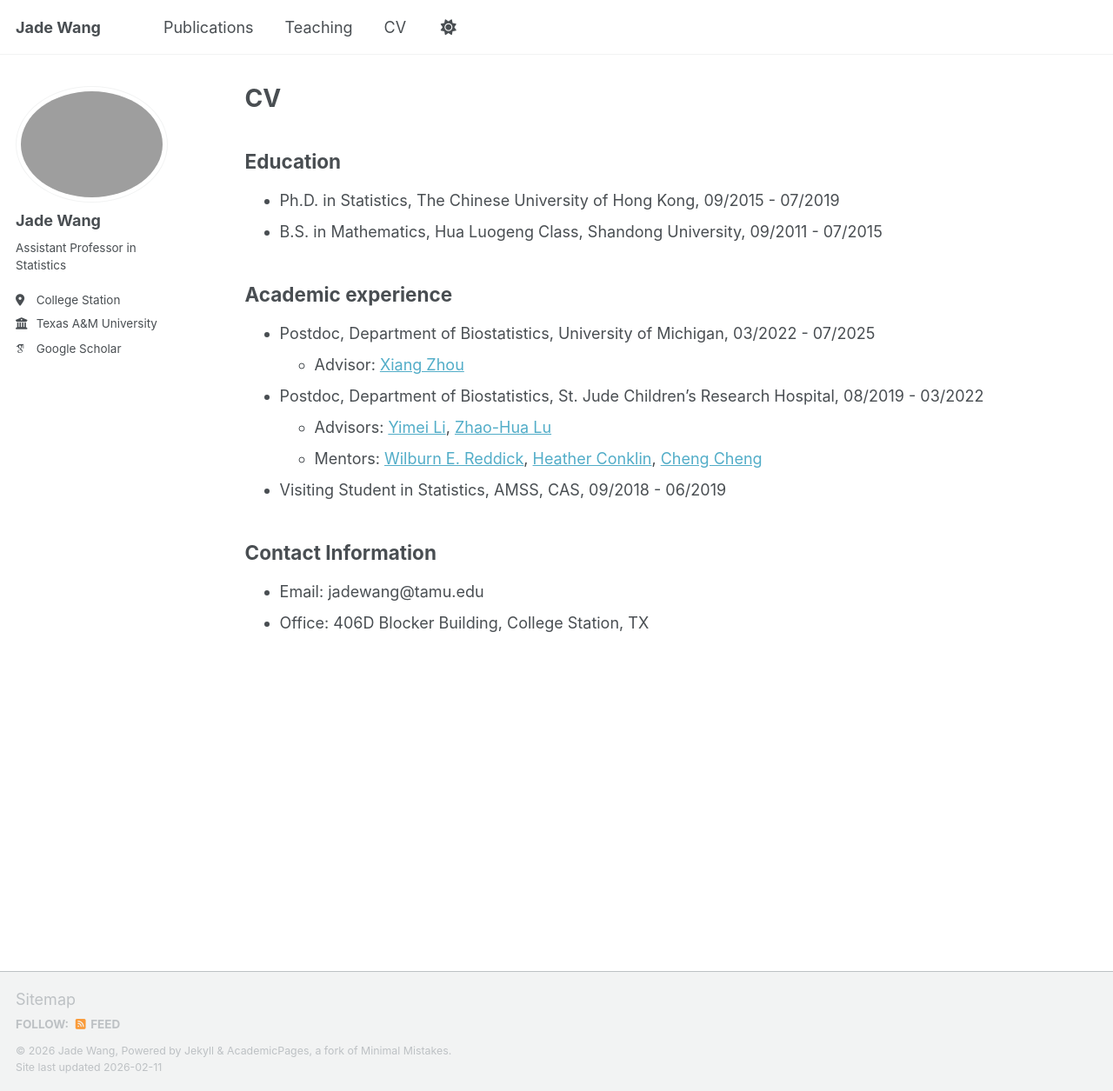
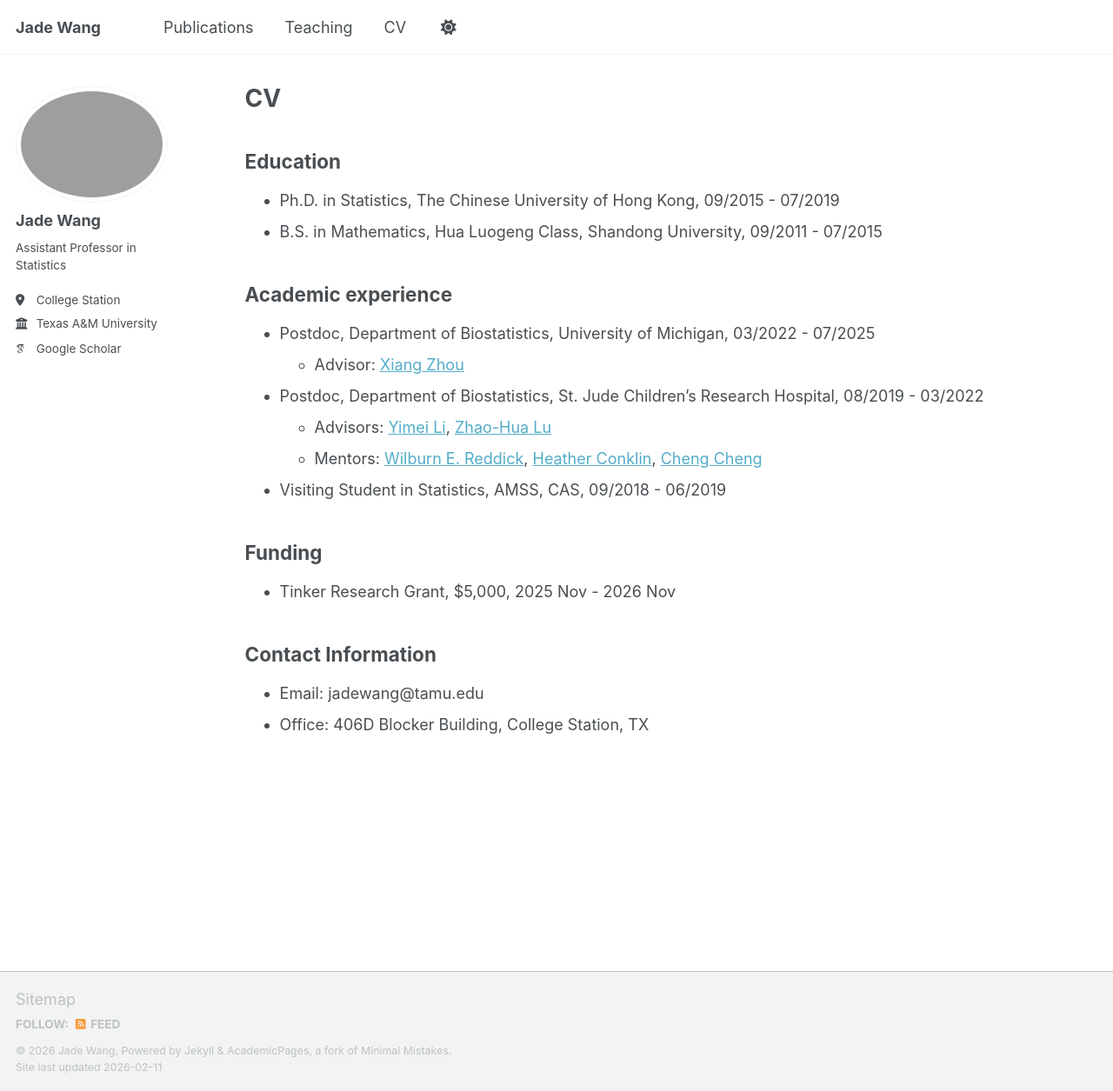
Before and after one commit to jadexq/jadexq.github.io, a Jekyll site: the page built from _pages/cv.md, in a window 1280 px wide and 1255 px high. Shown: the whole window at 87% size. Built offline with Jekyll 4.4.1, drawn with Linux system fonts in a browser that asks for light colours; some web fonts are replaced; a script that is not in the unit is left out.

Commit message:
update cv

```diff
--- a/_pages/cv.md
+++ b/_pages/cv.md
@@ -22,6 +22,9 @@ redirect_from:
   * Mentors: [Wilburn E. Reddick](https://www.stjude.org/directory/r/wilburn-reddick.html), [Heather Conklin](https://www.stjude.org/directory/c/heather-conklin.html), [Cheng Cheng](https://www.stjude.org/directory/c/cheng-cheng.html)
 * Visiting Student in Statistics, AMSS, CAS, 09/2018 - 06/2019
 
+## Funding
+* Tinker Research Grant, $5,000,  2025 Nov - 2026 Nov
+
 ## Contact Information
 * Email: jadewang@tamu.edu
 * Office: 406D Blocker Building, College Station, TX
```
